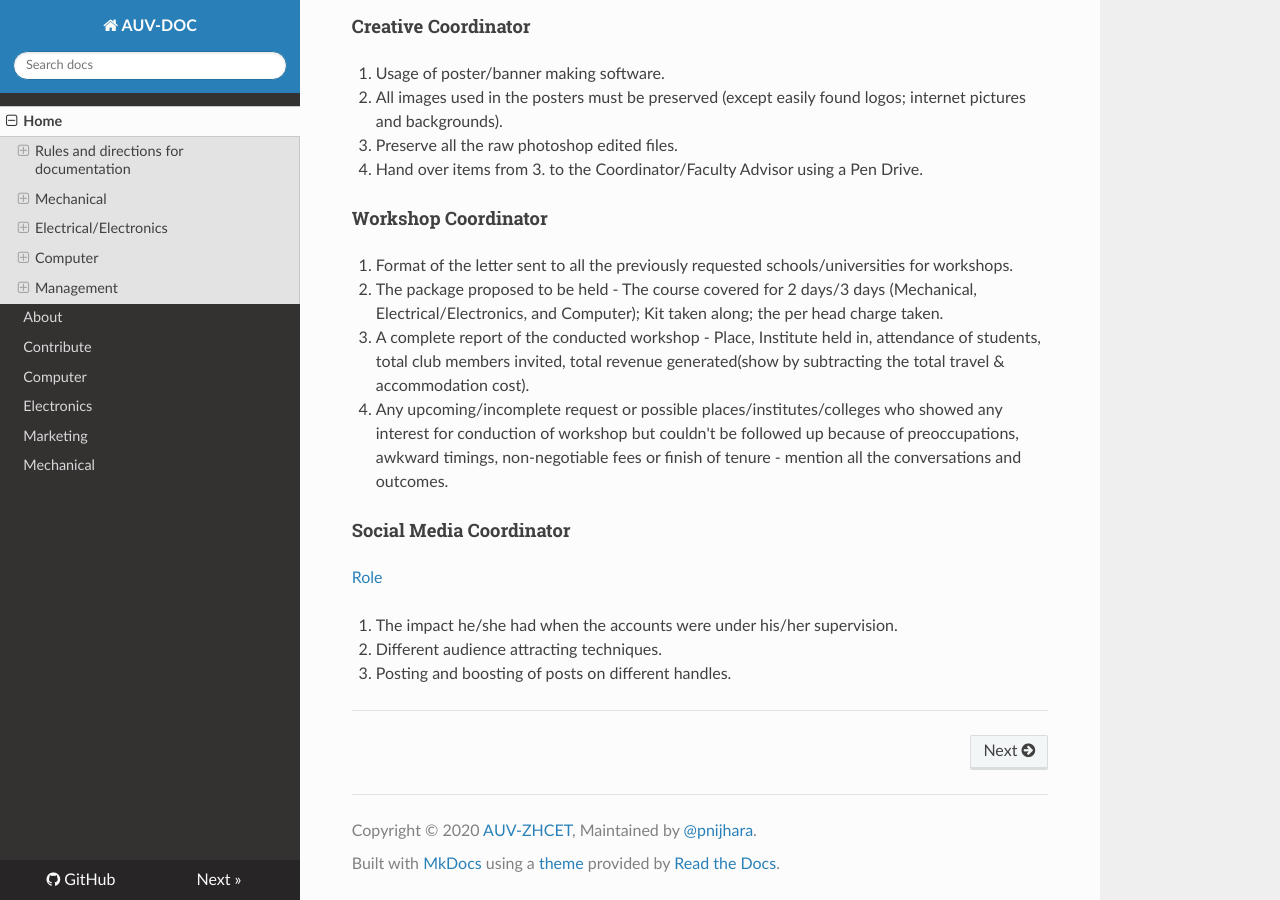
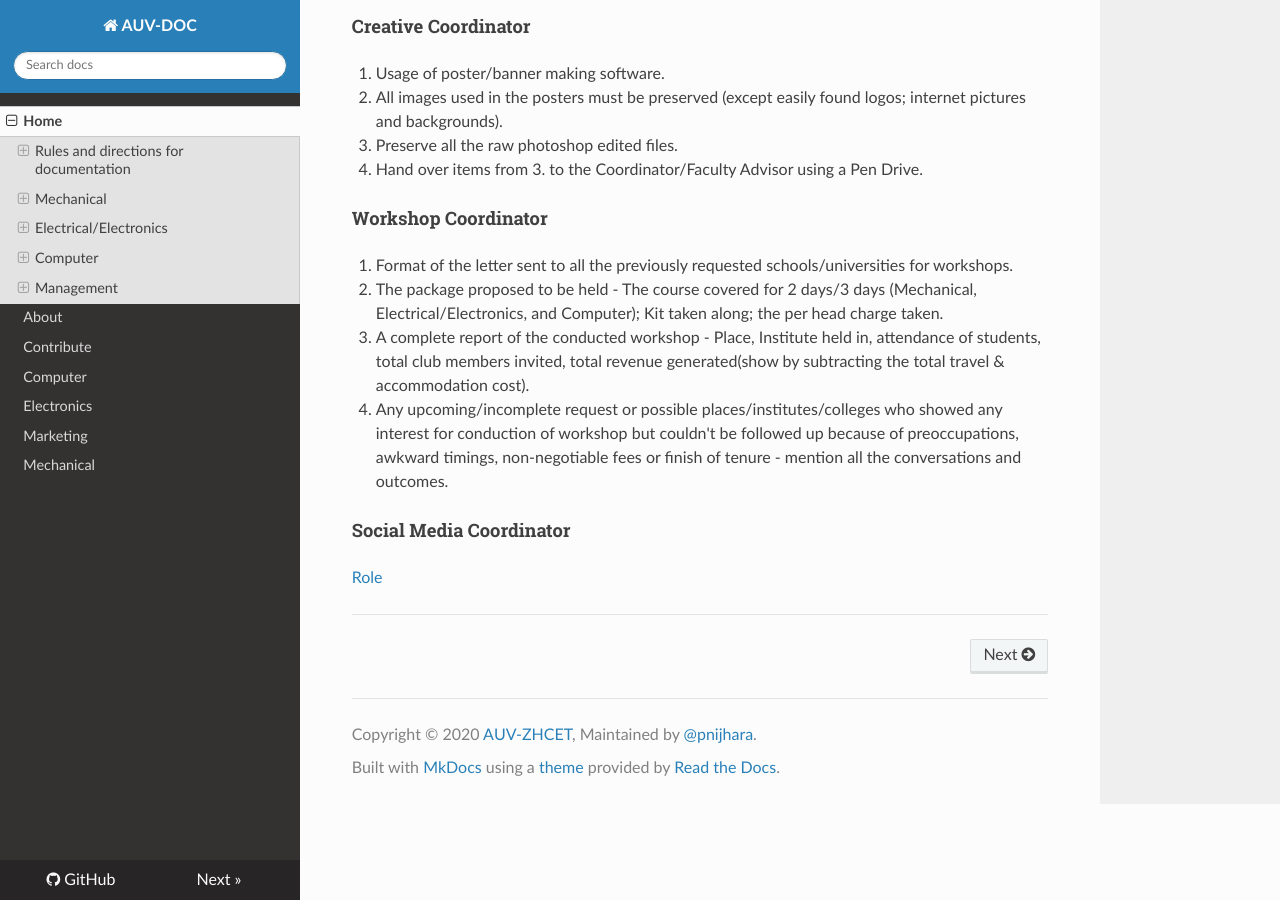
Before and after one commit to auvzhcet/Documentation, an MkDocs documentation site: the page built from docs/index.md, in a window 1280 px wide and 900 px high, scrolled down 3941 px. Built offline with MkDocs 1.6.1, drawn with Linux system fonts in a browser that asks for light colours; nearby versions of some CDN libraries.

Commit message:
Update index.md(1)

```diff
--- a/docs/index.md
+++ b/docs/index.md
@@ -154,10 +154,6 @@ The following document has been modified on 18th October 2018.
 
 #### Social Media Coordinator
 
-[Role](https://github.com/auvzhcet/Documentation/blob/master/Social_Media_Manager.md)
-
-1. The impact he/she had when the accounts were under his/her supervision.
-2. Different audience attracting techniques.
-3. Posting and boosting of posts on different handles.
+[Role](./marketing/Social_Media_Manager.md)
 
 ---
```
